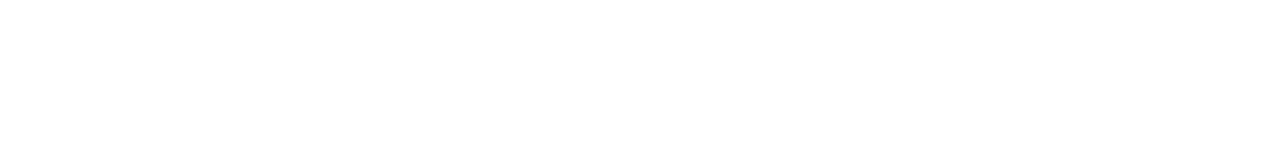
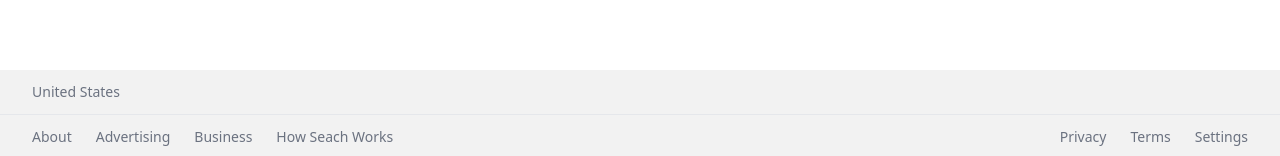
Before and after one commit to ismail-888/Google-Next, a Next.js app: page / in a window 1280 px wide. Shown: the part 641-797 px from the top of the page. Built offline with nearby package versions, Linux system fonts and the light colour scheme; no server answers.

Commit message:
add footer components

```diff
--- a/src/app/layout.js
+++ b/src/app/layout.js
@@ -1,5 +1,6 @@
 import localFont from "next/font/local";
 import "./globals.css";
+import Footer from "@/components/Footer";
 
 const geistSans = localFont({
   src: "./fonts/GeistVF.woff",
@@ -25,6 +26,7 @@ export default function RootLayout({ children }) {
         className={`${geistSans.variable} ${geistMono.variable} antialiased`}
       >
         {children}
+        <Footer/>
       </body>
     </html>
   );
--- /dev/null
+++ b/src/components/CountryLookup.jsx
@@ -0,0 +1,20 @@
+"use client";
+
+import { useEffect, useState } from "react";
+
+const CountryLookup = () => {
+  const [country, setCountry] = useState("United States");
+  useEffect(() => {
+    const getCountry = async () => {
+      const response = await fetch(`https://extreme-ip-lookup.com/json/?key=${process.env.NEXT_PUBLIC_IP_API_KEY}`)
+        .then((res) => res.json())
+        .then((data) => data.country);
+      if (!response) return;
+      setCountry(response);
+    };
+    getCountry();
+  }, []);
+  return <div>{country}</div>;
+};
+
+export default CountryLookup;
--- /dev/null
+++ b/src/components/Footer.jsx
@@ -0,0 +1,28 @@
+import React from "react";
+import CountryLookup from "./CountryLookup";
+
+const Footer = () => {
+  return (
+    <footer className="absolute bottom-0 text-sm text-gray-500 bg-[#f2f2f2] w-full">
+      <div className="border-b px-8 py-3">
+        <CountryLookup />
+      </div>
+      <div className="flex flex-col sm:flex-row justify-between items-center px-8 py-3 space-y-7 sm:space-y-0">
+        <ul className="flex items-center space-x-6">
+          <li className="hover:underline cursor-pointer">About</li>
+          <li className="hover:underline cursor-pointer">Advertising</li>
+          <li className="hover:underline cursor-pointer">Business</li>
+          <li className="hover:underline cursor-pointer">How Seach Works</li>
+        </ul>
+
+        <ul className="flex items-center space-x-6">
+          <li className="hover:underline cursor-pointer">Privacy</li>
+          <li className="hover:underline cursor-pointer">Terms</li>
+          <li className="hover:underline cursor-pointer">Settings</li>
+        </ul>
+      </div>
+    </footer>
+  );
+};
+
+export default Footer;
```
